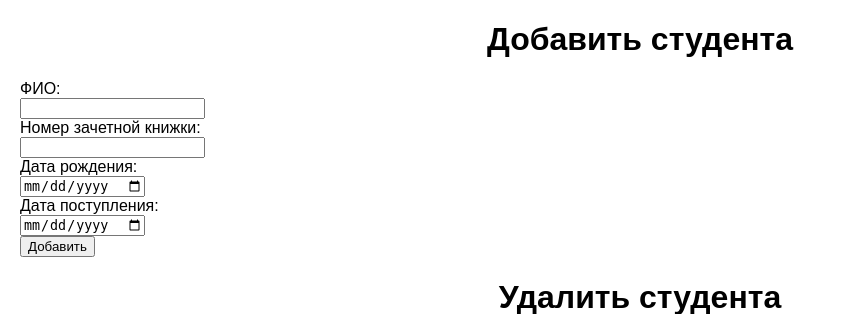
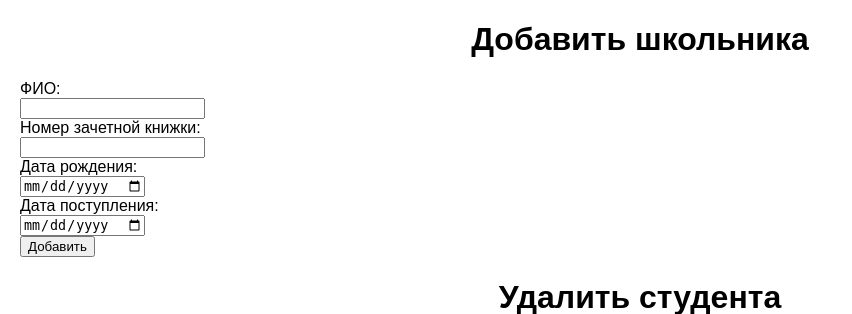
Before and after one commit to Serega03/laba, a PHP site: page / in a window 1280 px wide. Shown: the part 108-422 px from the top of the page, without its empty margins (0-852 px from the left). Run offline with PHP 8.4, Linux system fonts and the light colour scheme; data that the repository does not hold is empty.

Commit message:
дфиф3

```diff
--- a/index.php
+++ b/index.php
@@ -217,7 +217,7 @@ echo "</table>";
 
 ?>
 
-<h1>Добавить студента</h1>
+<h1>Добавить школьника</h1>
 <form method="post" action="index.php">
     <label>ФИО:</label><br>
     <input type="text" name="full_name" required><br>
```
